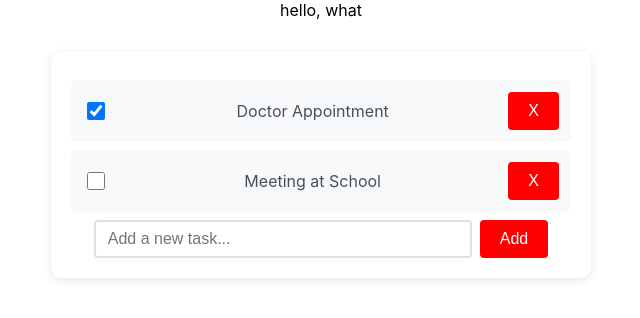
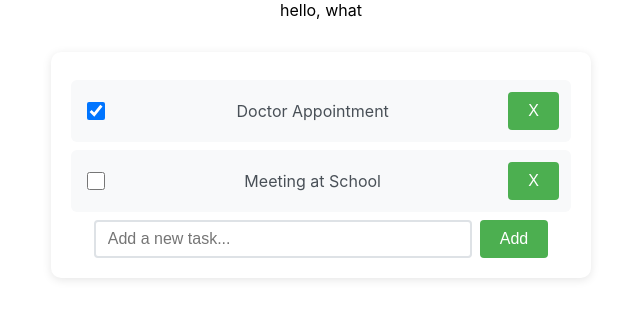
Before and after one commit to jimmy-cd/todo-app, a React (Create React App) app: page / in a window 1280 px wide. Shown: the top 318 px of the page, without its empty margins (319-959 px from the left). Built offline with nearby package versions, Linux system fonts and the light colour scheme.

Commit message:
Assistant checkpoint: Changed all buttons to green
Assistant generated file changes:
- src/App.css: Change delete button color to green, Change add button color to green

---

User prompt:

Change the buttons color to green

```diff
--- a/src/App.css
+++ b/src/App.css
@@ -76,7 +76,7 @@
 }
 
 .todo-item button {
-  background: #ff6b6b;
+  background: #4CAF50;
   color: white;
   border: none;
   border-radius: 4px;
@@ -86,7 +86,7 @@
 }
 
 .todo-item button:hover {
-  background: #fa5252;
+  background: #45a049;
 }
 
 .todo-list input[type="text"] {
@@ -99,7 +99,7 @@
 }
 
 .todo-list button {
-  background: #ff0000;
+  background: #4CAF50;
   color: white;
   border: none;
   border-radius: 4px;
@@ -110,5 +110,5 @@
 }
 
 .todo-list button:hover {
-  background: #cc0000;
+  background: #45a049;
 }
```
